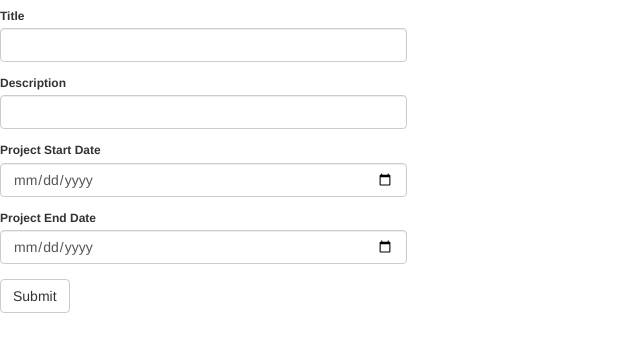
After one commit to shaurya-airi/BugTraq, a Flask app: page /create_project in a window 1280 px wide. The commit adds this page. Shown: the top 352 px of the page, without its empty margins (0-640 px from the left). Run offline with Flask 2, Linux system fonts and the light colour scheme; a user stored in the database is signed in; some libraries are stand-ins or nearby versions.

Commit message:
Add option to create projects from Projects page

```diff
--- a/BugTraq/app/forms.py
+++ b/BugTraq/app/forms.py
@@ -1,5 +1,5 @@
 from flask_wtf import FlaskForm
-from wtforms import BooleanField, IntegerField, PasswordField, SelectField, StringField, SubmitField, SelectMultipleField, widgets
+from wtforms import BooleanField, IntegerField, PasswordField, SelectField, StringField, SubmitField, SelectMultipleField, widgets, DateField
 from wtforms.validators import DataRequired, Email, EqualTo, Length, ValidationError, InputRequired
 from app.models import User, Project, Component, Assignee, Reporter, FixVersion, CC, Bug, Status, IssueType, Priority
 from flask import request
@@ -65,3 +65,12 @@ class SearchBugForm(FlaskForm):
         if 'csrf_enabled' not in kwargs:
             kwargs['csrf_enabled'] = False
         super(SearchBugForm, self).__init__(*args, **kwargs)
+
+
+class CreateProjectForm(FlaskForm):
+    # Project(project_id=1, title="BugTraq", description="Feature Tracking Application", start=datetime(2020,7,1), end=datetime(2020,10,1)).save()
+    title = StringField("Title", validators=[DataRequired(), Length(2, 50)])
+    description = StringField("Description", validators=[DataRequired(), Length(2, 80)])
+    start = DateField("Project Start Date", validators=[DataRequired()])
+    end = DateField("Project End Date", validators=[DataRequired()])
+    submit = SubmitField("Submit")
--- a/BugTraq/app/routes.py
+++ b/BugTraq/app/routes.py
@@ -1,7 +1,7 @@
 from app import app, db, add_data
 from flask import render_template, request, Response, json, flash, redirect, get_flashed_messages, url_for, session, jsonify
 from app.models import User, Project, Component, Assignee, Reporter, FixVersion, CC, Bug, Status, IssueType, Priority
-from app.forms import LoginForm, RegisterForm, CreateBugForm, SearchBugForm
+from app.forms import LoginForm, RegisterForm, CreateBugForm, SearchBugForm, CreateProjectForm
 from datetime import datetime
 from app.filters import *
 # from sqlalchemy import in_
@@ -75,6 +75,17 @@ def projects():
         return redirect(url_for('index'))
     all_projects = Project.query.all()
     return render_template("projects.html", title="Projects", all_projects=all_projects, projects=True)
+
+@app.route("/create_project", methods=['GET','POST'])
+def create_project():
+    if not session.get('username'):
+        return redirect(url_for('index'))
+    form = CreateProjectForm()
+    if form.validate_on_submit():
+        project = Project(title = form.title.data, description = form.description.data, start = form.start.data, end = form.end.data).save()
+        flash("Project is successfully created!","success")
+        return redirect(url_for('projects'))
+    return render_template("create_project.html", form=form, title="Create Project", create_project=True)
 
 @app.route("/components/<project_id>")
 def components(project_id=None):
--- /dev/null
+++ b/BugTraq/app/templates/create_project.html
@@ -0,0 +1,17 @@
+{% include "bootstrap/base.html"%}
+{% import "bootstrap/wtf.html" as wtf %}
+
+{% block content %}
+    <div class="card">
+        <div class="card-body">
+            <h6>
+                <div class="row">
+                    <div class="col-md-4">
+                        {{ wtf.quick_form(form, ) }}
+                    </div>
+                </div>
+            </h6>
+        </div>
+    </div>
+
+{% endblock %}
```
Also changed, not shown: BugTraq/app/templates/projects.html (+11 -3 lines), BugTraq/app/BugTraq.db.
